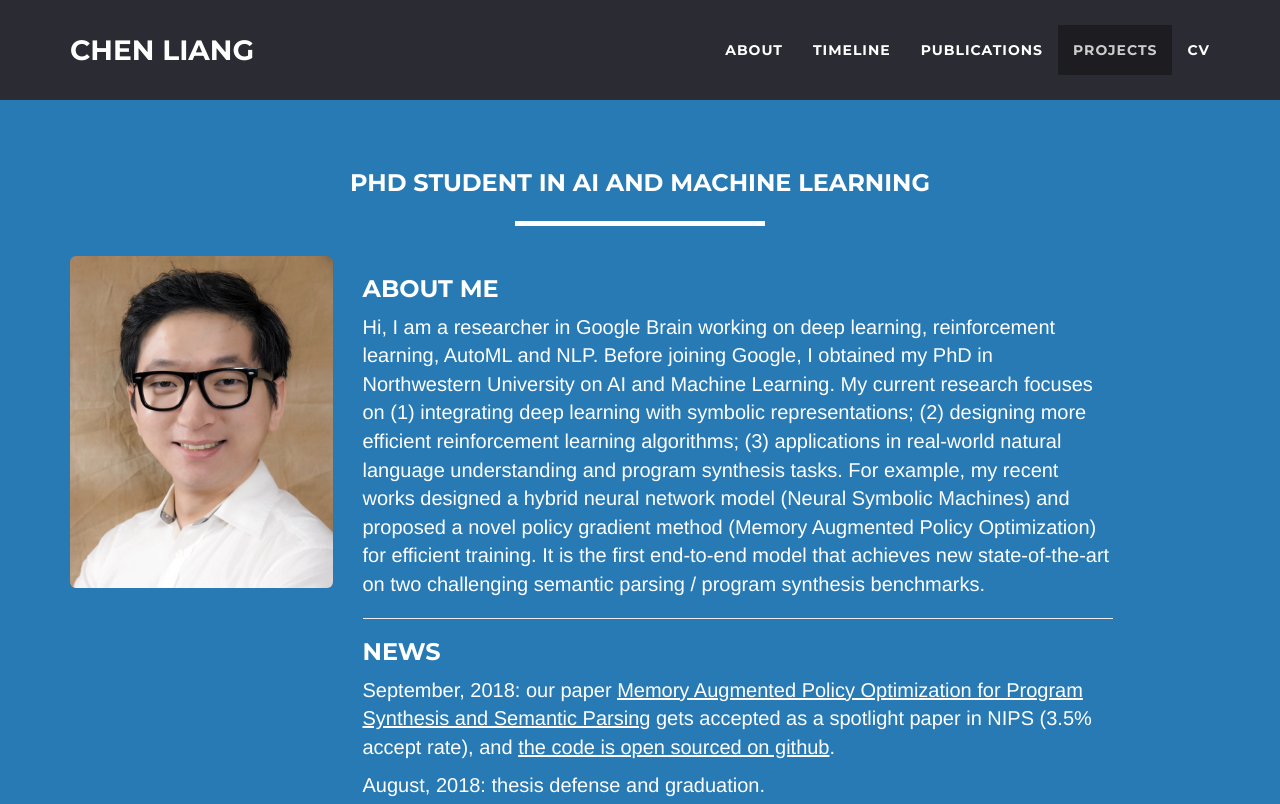
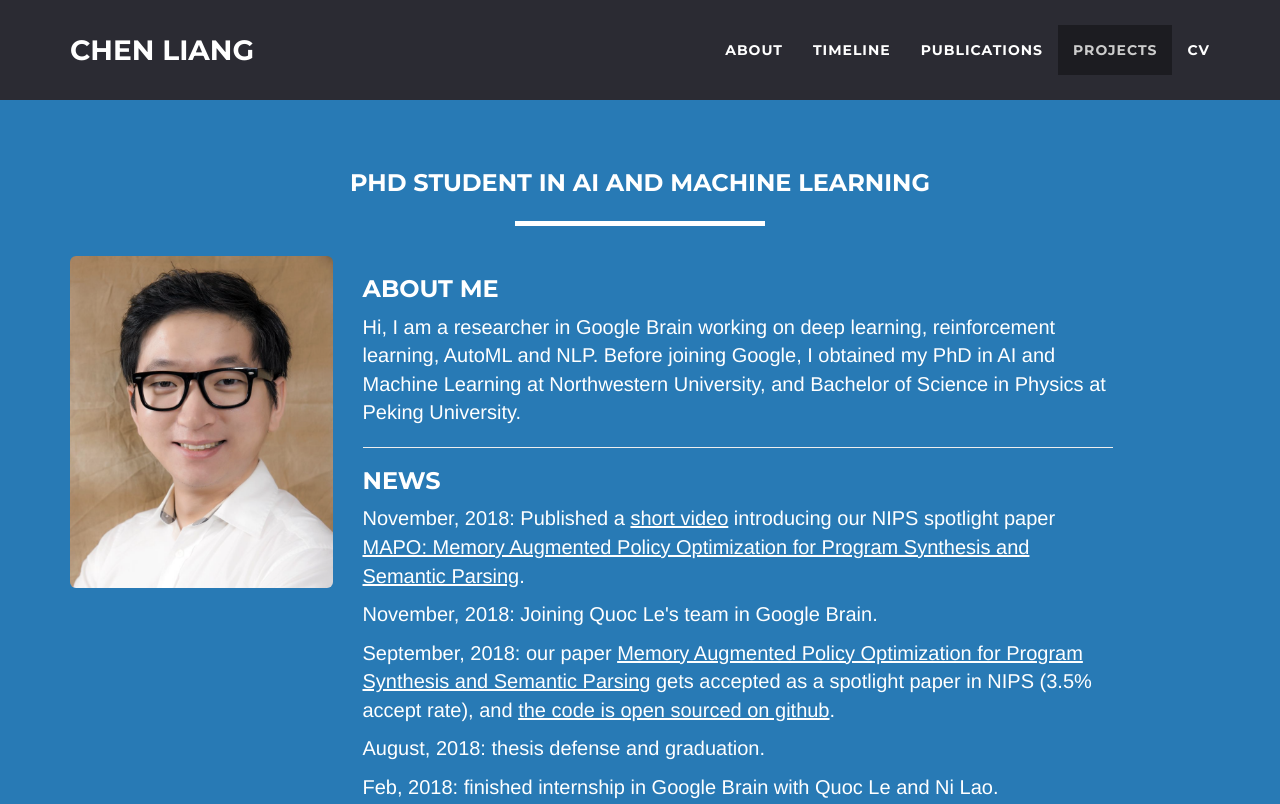
Before and after one commit to crazydonkey200/crazydonkey200.github.io, a website: page index.html in a window 1280 px wide. Shown: the top 804 px of the page. Drawn offline with nearby package versions, Linux system fonts and the light colour scheme.

Commit message:
Simplify personal introduction.

```diff
--- a/index.html
+++ b/index.html
@@ -112,10 +112,13 @@
                 </div>
                 <div class="col-sm-8 text-left">
                   <h3>About me</h3>
-                  <p> Hi, I am a researcher in Google Brain working on deep learning, reinforcement learning, AutoML and NLP. Before joining Google, I obtained my PhD in Northwestern University on AI and Machine Learning. My current research focuses on (1) integrating deep learning with symbolic representations; (2) designing more efficient reinforcement learning algorithms; (3) applications in real-world natural language understanding and program synthesis tasks. For example, my recent works designed a hybrid neural network model (Neural Symbolic Machines) and proposed a novel policy gradient method (Memory Augmented Policy Optimization) for efficient training. It is the first end-to-end model that achieves new state-of-the-art on two challenging semantic parsing / program synthesis benchmarks.
+                  <p> Hi, I am a researcher in Google Brain working on deep learning, reinforcement learning, AutoML and NLP. Before joining Google, I obtained my PhD in AI and Machine Learning at Northwestern University, and Bachelor of Science in Physics at Peking University.
+                    <!-- My current research focuses on (1) integrating deep learning with symbolic representations; (2) designing more efficient reinforcement learning algorithms; (3) applications in real-world natural language understanding and program synthesis tasks. For example, my recent works designed a hybrid neural network model (Neural Symbolic Machines) and proposed a novel policy gradient method (Memory Augmented Policy Optimization) for efficient training. It is the first end-to-end model that achieves new state-of-the-art on two challenging semantic parsing / program synthesis benchmarks.  -->
                   </p>
                   <hr>
                   <h3>News</h3>
+                  <p>November, 2018: Published a <a style="color:white;text-decoration:underline;" href="https://www.youtube.com/watch?v=HyUA_VQur-4">short video</a> introducing our NIPS spotlight paper <a style="color:white;text-decoration:underline;" href="https://arxiv.org/abs/1807.02322">MAPO: Memory Augmented Policy Optimization for Program Synthesis and Semantic Parsing</a>.</p>
+                  <p>November, 2018: Joining Quoc Le's team in Google Brain.</p>
                   <p>September, 2018: our paper <a style="color:white;text-decoration:underline;" href="https://arxiv.org/abs/1807.02322">Memory Augmented Policy Optimization for Program Synthesis and Semantic Parsing</a> gets accepted as a spotlight paper in NIPS (3.5% accept rate), and <a style="color:white;text-decoration:underline;" href="https://github.com/crazydonkey200/neural-symbolic-machines">the code is open sourced on github</a>.</p>
                   <p>August, 2018: thesis defense and graduation.</p>
                   <p>Feb, 2018: finished internship in Google Brain with Quoc Le and Ni Lao.</p>
```
